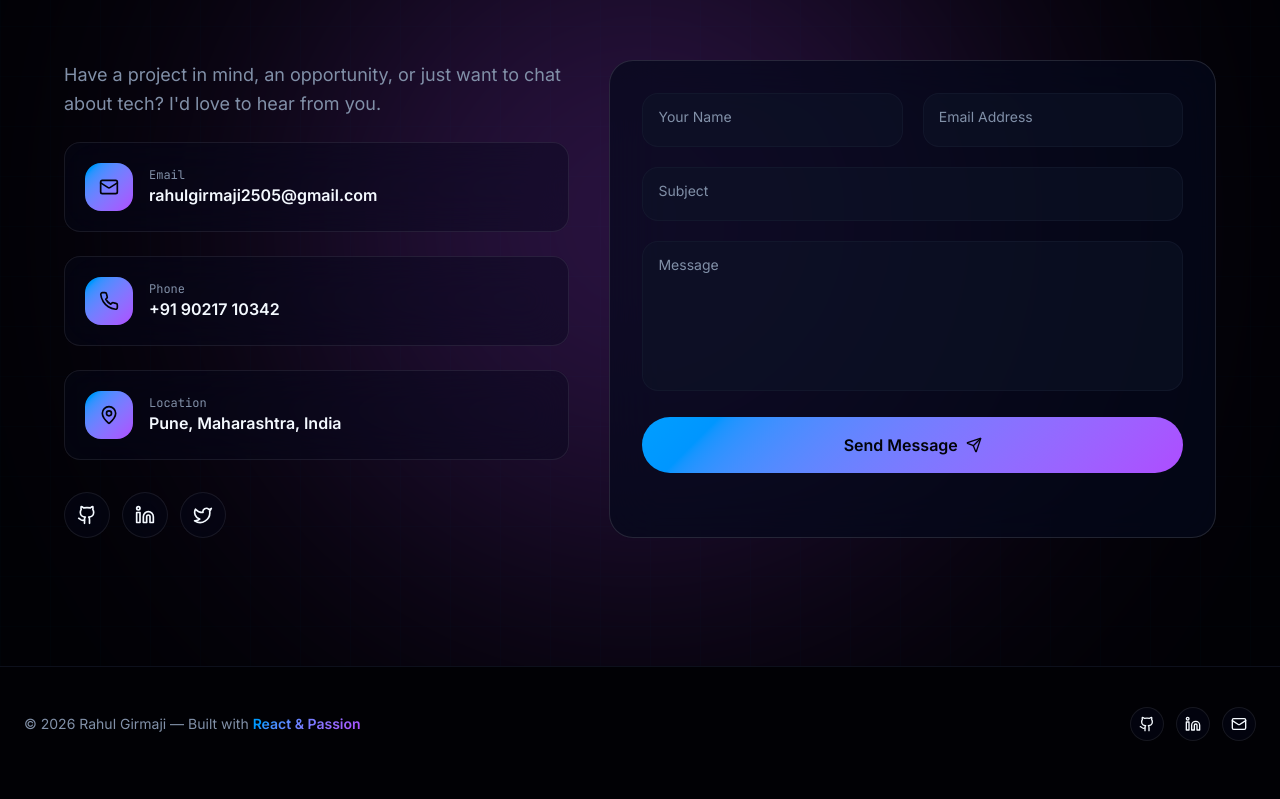
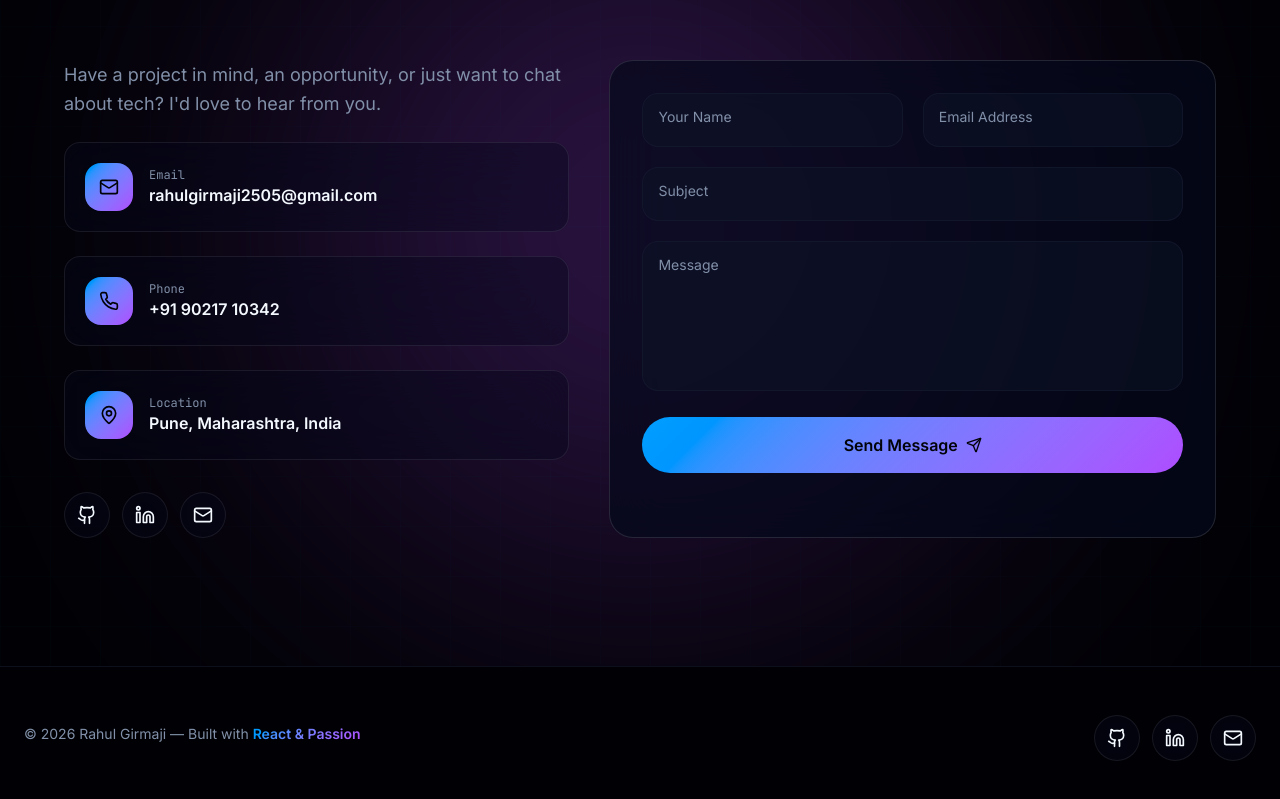
Before and after one commit to girmajirahul/new_portfolio, a React (Vite) app: page / in a window 1280 px wide. Shown: the part 6494-7293 px from the top of the page. Built offline with nearby package versions, Linux system fonts and the light colour scheme.

Commit message:
Contact Support

```diff
--- a/src/components/portfolio/Contact.tsx
+++ b/src/components/portfolio/Contact.tsx
@@ -64,10 +64,25 @@ export function Contact() {
             ))}
 
             <div className="flex gap-3 pt-2">
-              {[Github, Linkedin, Twitter].map((Icon, i) => (
+              {[
+                {
+                  Icon: Github,
+                  link: "https://github.com/girmajirahul",
+                },
+                {
+                  Icon: Linkedin,
+                  link: "https://www.linkedin.com/in/rahul-girmaji",
+                },
+                {
+                  Icon: Mail,
+                  link: "mailto:rahulgirmaji2505@gmail.com",
+                },
+              ].map(({ Icon, link }, i) => (
                 <motion.a
                   key={i}
-                  href="#"
+                  href={link}
+                  target="_blank"
+                  rel="noopener noreferrer"
                   whileHover={{ scale: 1.15, y: -3 }}
                   className="p-3 rounded-full glass hover:text-primary transition-colors"
                 >
@@ -174,15 +189,30 @@ export function Footer() {
             <span className="text-gradient font-semibold">React & Passion</span>
           </p>
 
-          <div className="flex gap-3">
-            {[Github, Linkedin, Mail].map((Icon, i) => (
+          <div className="flex gap-3 pt-2">
+            {[
+              {
+                Icon: Github,
+                link: "https://github.com/girmajirahul",
+              },
+              {
+                Icon: Linkedin,
+                link: "https://www.linkedin.com/in/rahul-girmaji",
+              },
+              {
+                Icon: Mail,
+                link: "mailto:rahulgirmaji2505@gmail.com",
+              },
+            ].map(({ Icon, link }, i) => (
               <motion.a
                 key={i}
-                href="#"
-                whileHover={{ scale: 1.2, y: -2 }}
-                className="p-2 rounded-full glass hover:text-primary transition-colors"
+                href={link}
+                target="_blank"
+                rel="noopener noreferrer"
+                whileHover={{ scale: 1.15, y: -3 }}
+                className="p-3 rounded-full glass hover:text-primary transition-colors"
               >
-                <Icon className="w-4 h-4" />
+                <Icon className="w-5 h-5" />
               </motion.a>
             ))}
           </div>
--- a/src/components/portfolio/Hero.tsx
+++ b/src/components/portfolio/Hero.tsx
@@ -122,8 +122,8 @@ export function Hero() {
               className="flex items-center gap-4"
             >
               {[
-                { Icon: Github, href: "https://github.com" },
-                { Icon: Linkedin, href: "https://linkedin.com" },
+                { Icon: Github, href: "https://github.com/girmajirahul" },
+                { Icon: Linkedin, href: "https://www.linkedin.com/in/rahul-girmaji"},
                 { Icon: Twitter, href: "https://twitter.com" },
                 { Icon: Mail, href: "mailto:rahulgirmaji2505@gmail.com" },
               ].map(({ Icon, href }, i) => (
```
